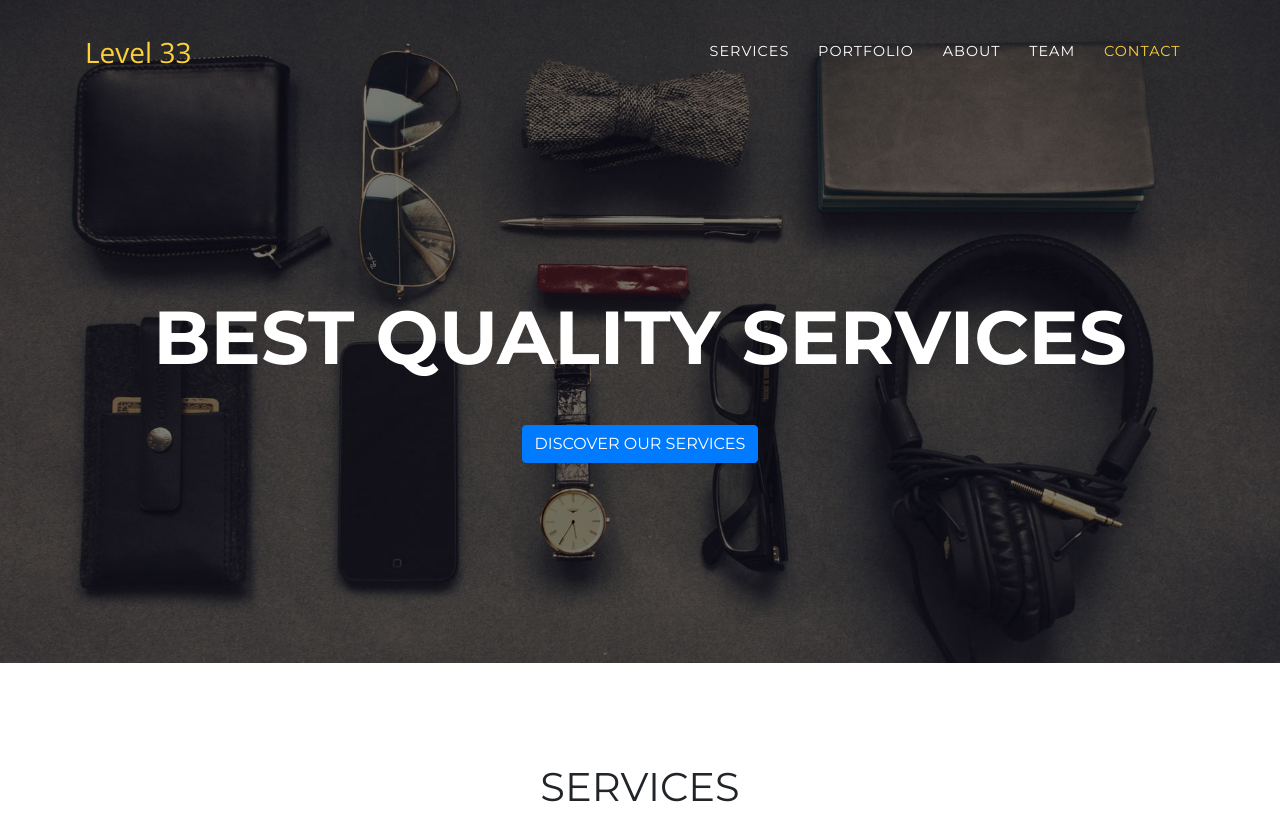
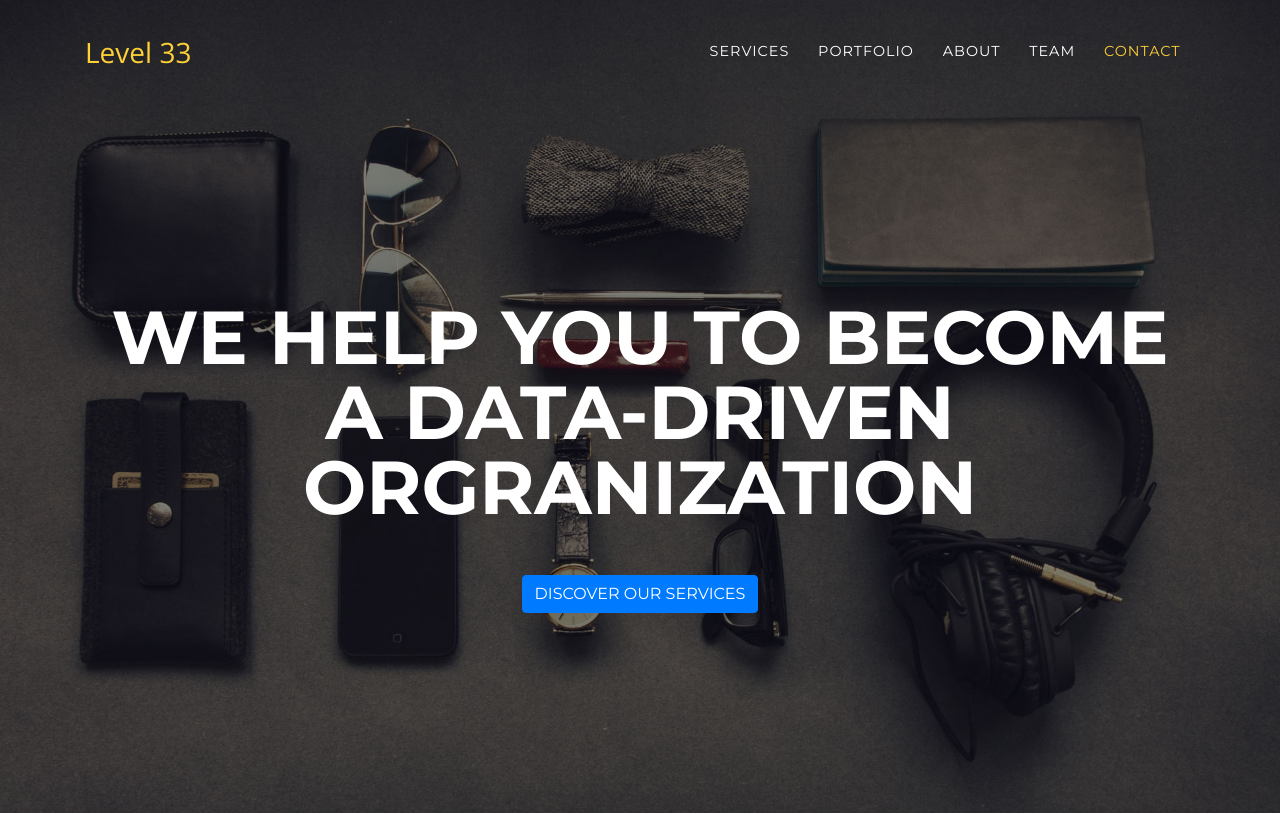
Before and after one commit to level33/website, a website with bundled scripts: page index.html in a window 1280 px wide. Shown: the top 814 px of the page. Built offline with nearby package versions, Linux system fonts and the light colour scheme; a web font is replaced by a local one.

Commit message:
Change the slogan

```diff
--- a/index.html
+++ b/index.html
@@ -61,7 +61,7 @@
   <header class="masthead">
     <div class="container">
       <div class="intro-text">
-        <div class="intro-heading text-uppercase">Best Quality Services</div>
+        <div class="intro-heading text-uppercase">We help you to become a data-driven orgranization</div>
         <a class="btn btn-primary btn-xl text-uppercase js-scroll-trigger" href="#services">Discover Our Services</a>
       </div>
     </div>
```
